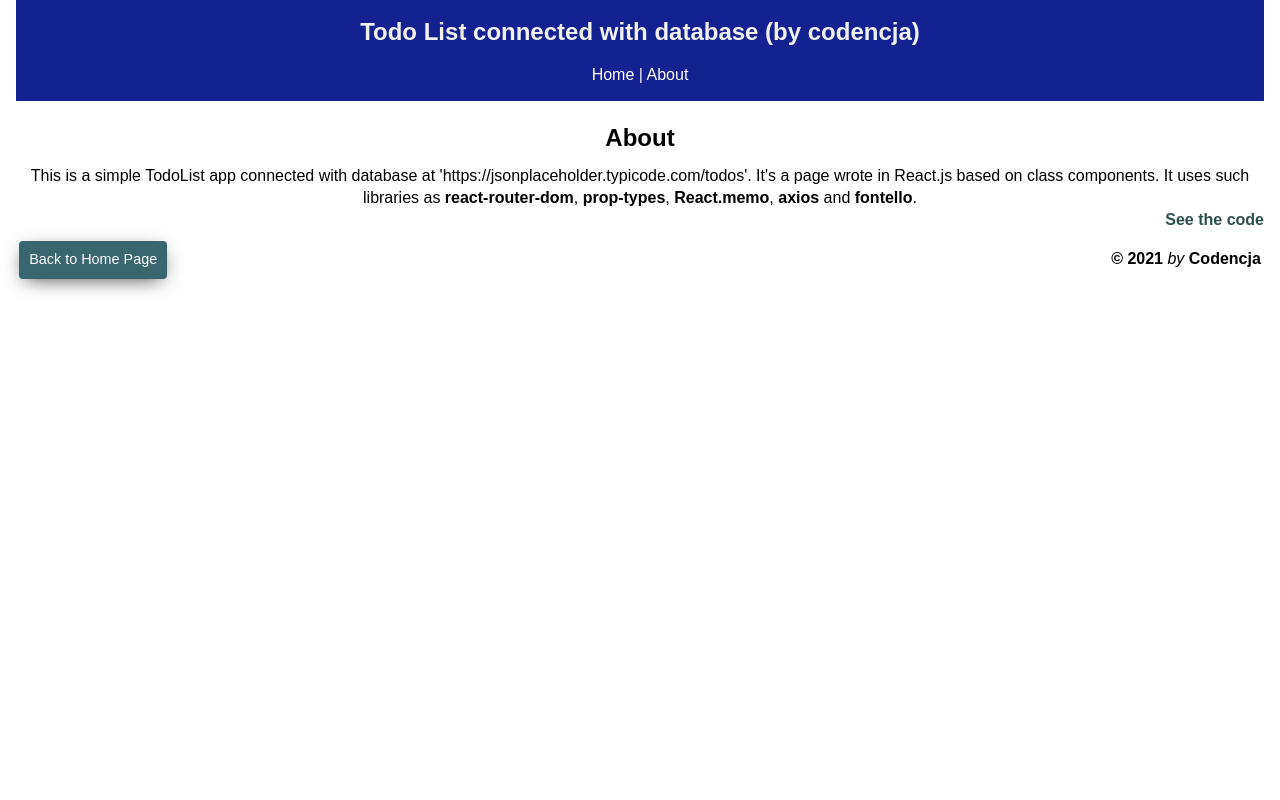
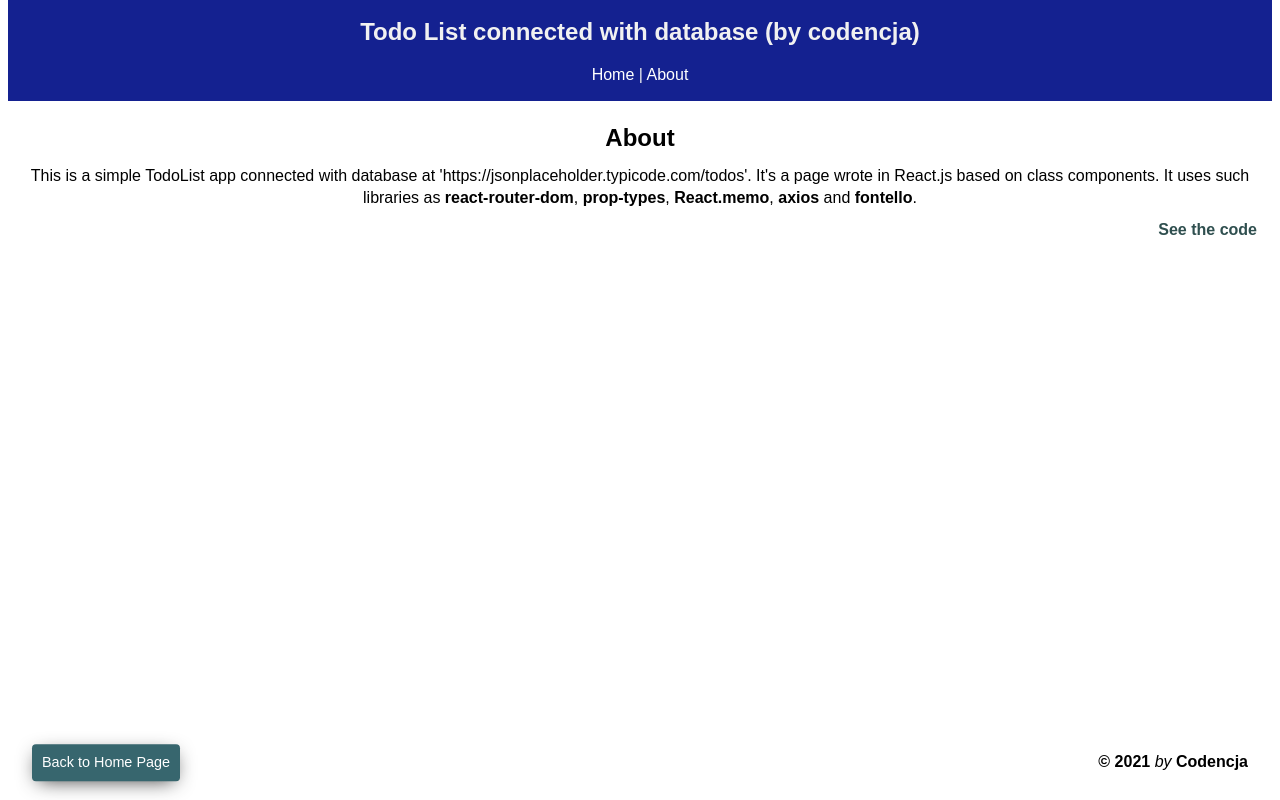
Before and after one commit to kodencja/react-todo, a React (Create React App) app: page /react-todo/about in a window 1280 px wide. Built offline with nearby package versions, Linux system fonts and the light colour scheme; no server answers.

Commit message:
Move footer down with absolute position

```diff
--- a/src/App.css
+++ b/src/App.css
@@ -15,7 +15,7 @@ a {
 }
 
 .container {
-  padding: 0 1rem;
+  padding: 0 0.5rem;
 }
 
 .btn-submit {
--- a/src/components/css/footer.css
+++ b/src/components/css/footer.css
@@ -88,13 +88,13 @@
   align-items: baseline;
   justify-content: space-between;
   display: flex;
-  margin: 2rem 1.2rem;
-  /* position: absolute;
+  /* margin: 2rem 1.2rem; */
+  position: absolute;
   left: 50%;
-  top: 90%;
+  bottom: 0;
   margin-right: -50%;
-  transform: translate(-50%, -50%); */
-  /* width: 90%; */
+  transform: translate(-50%, -50%);
+  width: 95%;
 }
 
 a {
@@ -110,6 +110,7 @@ a:hover {
   color: darkslategrey;
   font-weight: 700;
   float: right;
+  margin-right: 15px;
 }
 
 .dev-box a:hover {
--- a/src/components/pages/About.js
+++ b/src/components/pages/About.js
@@ -4,7 +4,7 @@ function About() {
   return (
     <div className="dev-box" style={{ textAlign: "center", marginTop: "20px" }}>
       <h2>About</h2>
-      <p style={{ textAlign: "center", marginTop: "10px" }}>
+      <p style={{ textAlign: "center", margin: "10px" }}>
         This is a simple TodoList app connected with database at
         'https://jsonplaceholder.typicode.com/todos'. It's a page wrote in
         React.js based on class components. It uses such libraries as{" "}
```
Also changed, not shown: public/manifest.json, 27 other files (tests, documents, lock files or other folders).
